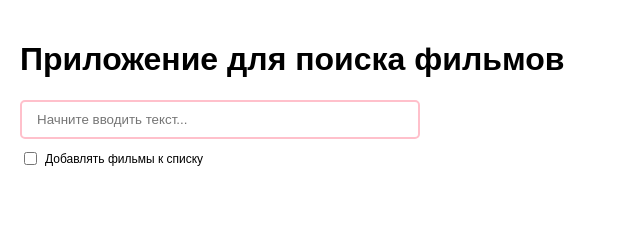
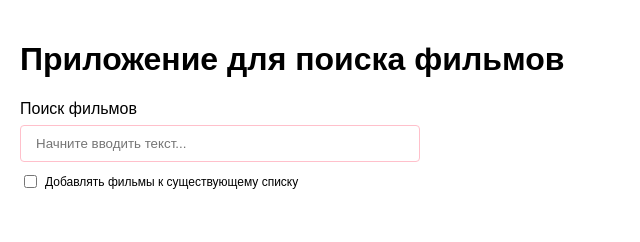
Before and after one commit to LyubovDevialtovskaya/store_moviesearch, a website with bundled scripts: page index.html in a window 1280 px wide. Shown: the whole page, without its empty margins (0-640 px from the left). Built offline with nearby package versions, Linux system fonts and the light colour scheme.

Commit message:
исправление пробелов

```diff
--- a/assets/js/dom.js
+++ b/assets/js/dom.js
@@ -1,22 +1,43 @@
 export let movieList = null;
+export let triggerMode = false;
 export let inputSearch = null;
-export let triggerMode = false;
+
+export const createElement = ({
+  type,
+  attrs,
+  container = null,
+  position = 'append',
+  evt = null,
+  handler = null
+}) => {
+  const el = document.createElement(type);
+
+  for (let key in attrs) if (key !== 'innerText') el.setAttribute(key, attrs[key]);
+    else el.innerHTML = attrs[key];
+
+  if (container && position === 'append') container.append(el);
+  if (container && position === 'prepend') container.prepend(el);
+  if (evt && handler && typeof handler === 'function') el.addEventListener(evt, handler);
+
+  return el;
+};
 
 export const createStyle = () => {
-    const headStyle = document.createElement('style');
-
-    headStyle.innerHTML = `
+  createElement({
+    type: 'style',
+    attrs: {
+      innerText: `
       * {
         box-sizing: border-box;
       }
       body {
         margin: 0;
-      font-family: Arial, serif;
+        font-family: Arial, Helvetica, sans-serif;
       }
       .container {
         padding: 20px;
         max-width: 1280px;
-      margin: auto;
+        margin: 0 auto;
       }
       .movies {
         display: grid;
@@ -40,88 +61,63 @@ export const createStyle = () => {
         margin-bottom: 7px;
       }
       .search__input {
+        display: block;
+        width: 400px;
         padding: 10px 15px;
-      width: 400px;
-      display: block;
-      border: 2px solid pink;
-      border-radius: 5px;
         margin-bottom: 10px;
+        border: 1px solid pink;
+        border-radius: 4px;
       }
       .search__label-checkbox {
         font-size: 12px;
         display: block;
         margin-top: -17px;
         margin-left: 25px;
-    }
-  `;
-
-
-    document.head.appendChild(headStyle);
+      }`
+    },
+    container: document.head
+  });
 };
-
-const createElement = ({
-    type,
-    attrs,
-    container = null,
-    position = 'append',
-    evt = null,
-    handler = null
-}) => {
-
-    const el = document.createElement(type);
-
-    for (let key in attrs) {
-        if (key !== 'innerText') {
-            el.setAttribute(key, attrs[key]);
-        } else {
-            el.innerHTML = attrs[key];
-        }
-    }
-
-
-    if (container && position === 'append') container.append(el);
-    if (container && position === 'prepend') container.append(el);
-    if (evt && handler) el.addEventListener(evt, handler);
-
-    return el;
-};
-
 
 export const createMarkup = () => {
   const container = createElement({
     type: 'div',
-        attrs: { class: 'container' },
+    attrs: {class: 'container'},
     container: document.body,
     position: 'prepend'
   });
 
-
   createElement({
     type: 'h1',
-        attrs: { innerText: 'Приложение для поиска фильмов' },
+    attrs: {
+      innerText: 'Приложение для поиска фильмов'
+    },
     container
   });
 
   const searchBox = createElement({
     type: 'div',
-        attrs: { class: 'search' },
+    attrs: {class: 'search'},
     container
   });
 
-
-    createElement('label', {
+  createElement({
+    type: 'label',
+    attrs: {
       class: 'search__label-input',
       for: 'search',
       innerText: 'Поиск фильмов'
-    }, searchBox);
+    },
+    container: searchBox
+  });
 
   inputSearch = createElement({
     type: 'input',
     attrs: {
       class: 'search__input',
       id: 'search',
-            placeholder: 'Начните вводить текст...',
-            type: 'text'
+      type: 'text',
+      placeholder: 'Начните вводить текст...'
     },
     container: searchBox
   });
@@ -131,11 +127,9 @@ export const createMarkup = () => {
     attrs: {
       class: 'search__checkbox',
       id: 'checkbox',
-            type: 'checkbox',
+      type: 'checkbox'
     },
-        container: searchBox,
-        evt: 'click',
-        handler: () => triggerMode = !triggerMode
+    container: searchBox
   });
 
   createElement({
@@ -143,24 +137,24 @@ export const createMarkup = () => {
     attrs: {
       class: 'search__label-checkbox',
       for: 'checkbox',
-            innerText: 'Добавлять фильмы к списку'
+      innerText: 'Добавлять фильмы к существующему списку'
     },
     container: searchBox,
+    evt: 'click',
+    handler: () => triggerMode = !triggerMode
   });
 
   movieList = createElement({
     type: 'div',
-        attrs: { class: 'movies' },
+    attrs: {class: 'movies'},
     container
   });
 };
 
-export const clearMoviesMarkup = (el) => el && (el.innerHTML = '');
-
 export const addMovieToList = (movie) => {
   const item = createElement({
     type: 'div',
-        attrs: { class: 'movie' },
+    attrs: {class: 'movie'},
     container: movieList
   });
 
@@ -168,8 +162,12 @@ export const addMovieToList = (movie) => {
     type: 'img',
     attrs: {
       class: 'movie__image',
-            src: /^(http|https):\/\//i.test(movie.Poster) ? movie.Poster : 'assets/img/no-image.jpg'
+      alt: movie.Title,
+      title: movie.Title,
+      src: /^(http|https):\/\//i.test(movie.Poster) ? movie.Poster : 'assets/img/no-image.png'
     },
     container: item
   });
 };
+
+export const clearMoviesMarkup = (el) => el && (el.innerHTML = '');
--- a/assets/js/movies.js
+++ b/assets/js/movies.js
@@ -1,13 +1,11 @@
-import {
-    addMovieToList,clearMoviesMarkup, createMarkup,createStyle,inputSearch,movieList,triggerMode
-} from './dom.js';
+import {addMovieToList,clearMoviesMarkup,createMarkup, createStyle, inputSearch, movieList,
+    triggerMode} from './dom.js';
 
   let siteUrl = null;
   let searchLast = null;
 
   const debounce = (() => {
     let timer = null;
-
 
     return (cb, ms) => {
       if (timer !== null) clearTimeout(timer);
@@ -16,23 +14,22 @@ const debounce = (() => {
   })();
 
   const getData = (url) => fetch(url)
-    .then((response) => response.json())
+    .then((res) => res.json())
     .then((json) => {
       if (!json || !json.Search) throw Error('Сервер вернул неправильный объект');
-
 
       return json.Search;
     });
 
-const inputSearchHandler = (e) => {
+  const inputSeachHandler = (e) => {
     debounce(() => {
+
       const searchString = e.target.value.trim();
 
       if (searchString && searchString.length > 3 && searchString !== searchLast) {
         if (!triggerMode) clearMoviesMarkup(movieList);
 
-
-            getData(`${siteUrl}?apikey=5be607b4&s=${searchString}`)
+        getData(`${siteUrl}?s=${searchString}&apikey=5be607b4`)
           .then((movies) => movies.forEach((movie) => addMovieToList(movie)))
           .catch((err) => console.error(err));
       }
@@ -42,13 +39,11 @@ const inputSearchHandler = (e) => {
     }, 2000);
   };
 
-
-
   export const appInit = (url) => {
     createMarkup();
     createStyle();
+
     siteUrl = url;
 
-    inputSearch.addEventListener('keyup', inputSearchHandler);
-
+    inputSearch.addEventListener('keyup', inputSeachHandler);
   };
--- a/index.html
+++ b/index.html
@@ -2,15 +2,15 @@
 <html lang="en">
 
 <head>
-  <meta charset="UTF-8">
-  <meta name="viewport" content="width=device-width, initial-scale=1.0">
-  <meta http-equiv="X-UA-Compatible" content="ie=edge">
-  <title>Movie_search_program</title>
+    <meta charset="UTF-8">
+    <meta name="viewport" content="width=device-width, initial-scale=1.0">
+    <title>Movie_search_program</title>
+    <link rel="stylesheet" href="assets/css/style.css">
 </head>
 
 <body>
 
-  <script src="assets/js/index.js" type="module"></script>
+    <script src="assets/js/index.js" type="module"></script>
 
 </body>
 
```
Lines whose indentation alone changed are shown as unchanged.
